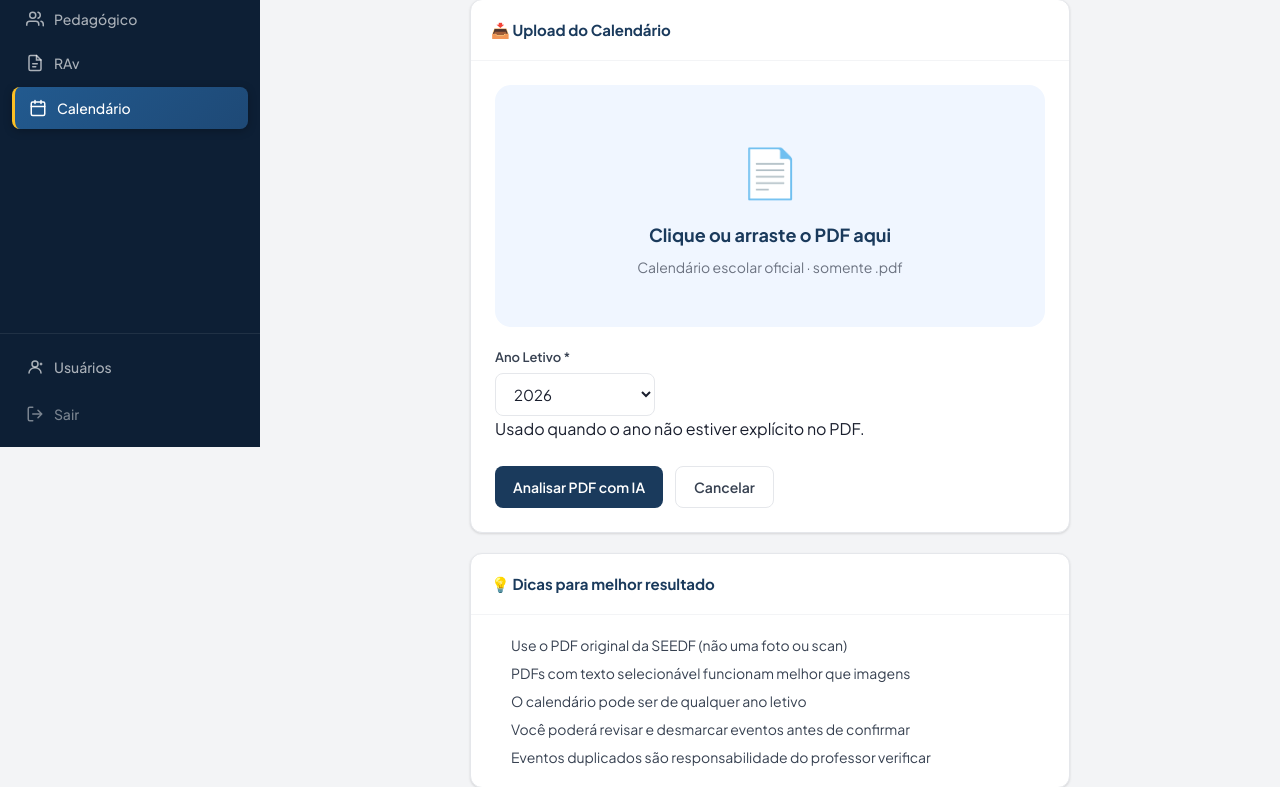
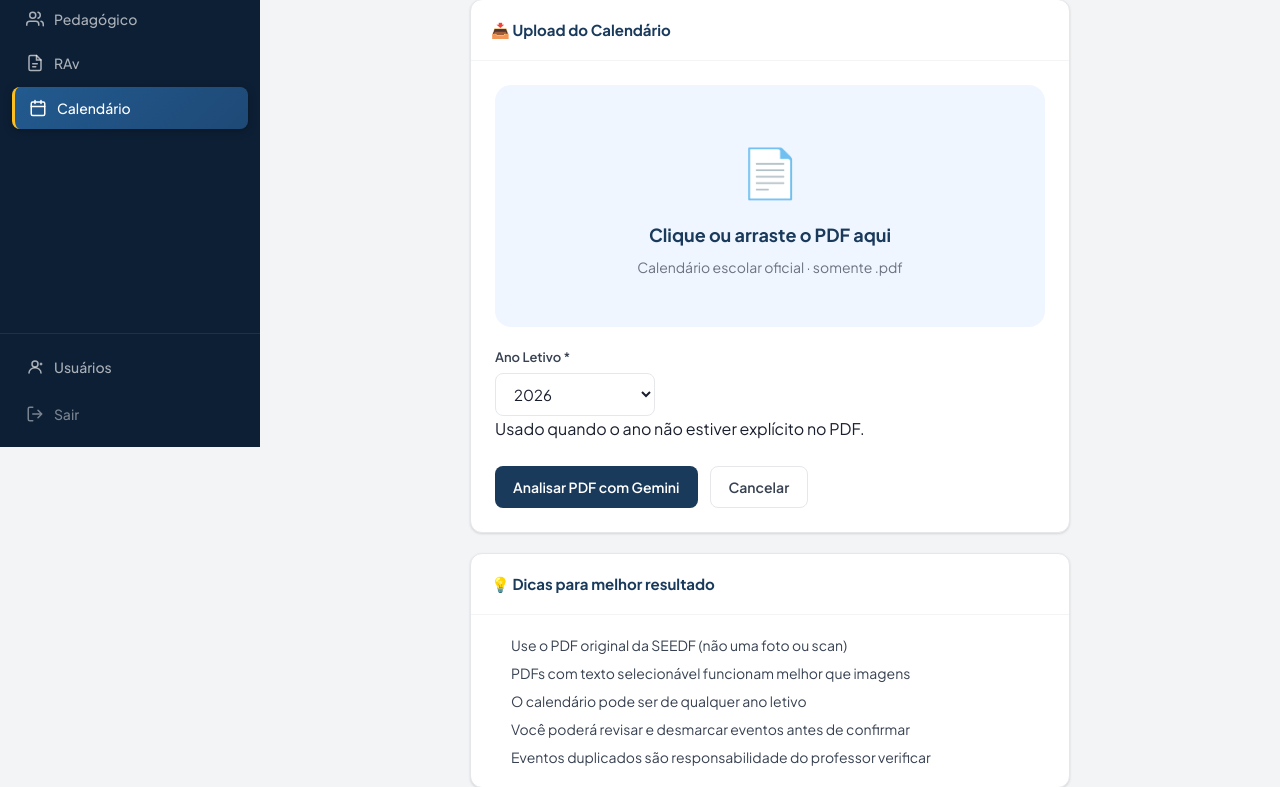
Before and after one commit to mavana1981-boop/AMIGO-PROFESSOR, a Flask app: page /calendario/importar in a window 1280 px wide. Shown: the part 353-1140 px from the top of the page. Run offline with Flask 3, Linux system fonts and the light colour scheme; a user stored in the database is signed in.

Commit message:
Update importar.html

```diff
--- a/templates/calendario/importar.html
+++ b/templates/calendario/importar.html
@@ -103,7 +103,7 @@
 
         <div class="d-flex gap-3" style="margin-top:24px;">
           <button type="submit" class="btn btn-primary" id="submitBtn" disabled>
-            <span id="btnText">Analisar PDF com IA</span>
+            <span id="btnText">Analisar PDF com Gemini</span>
             <span id="btnLoading" style="display:none;">⏳ Analisando... aguarde</span>
           </button>
           <a href="{{ url_for('calendario.index') }}" class="btn btn-outline">Cancelar</a>
@@ -116,7 +116,7 @@
         <div style="background:white;border-radius:20px;padding:40px 48px;text-align:center;box-shadow:0 20px 60px rgba(0,0,0,.3);">
           <div style="font-size:2.5rem;margin-bottom:12px;">🤖</div>
           <div style="font-size:1.1rem;font-weight:700;color:var(--navy-900);margin-bottom:8px;">Analisando o calendário...</div>
-          <div style="font-size:.875rem;color:var(--neutral-500);">A IA está lendo o PDF e extraindo os eventos.<br>Isso pode levar até 30 segundos.</div>
+          <div style="font-size:.875rem;color:var(--neutral-500);">O Gemini está lendo o PDF e extraindo os eventos.<br>Isso pode levar até 30 segundos.</div>
           <div style="margin-top:20px;height:4px;background:var(--neutral-100);border-radius:999px;overflow:hidden;">
             <div style="height:100%;background:var(--navy-600);border-radius:999px;animation:progress-anim 2.5s ease-in-out infinite;"></div>
           </div>
```
